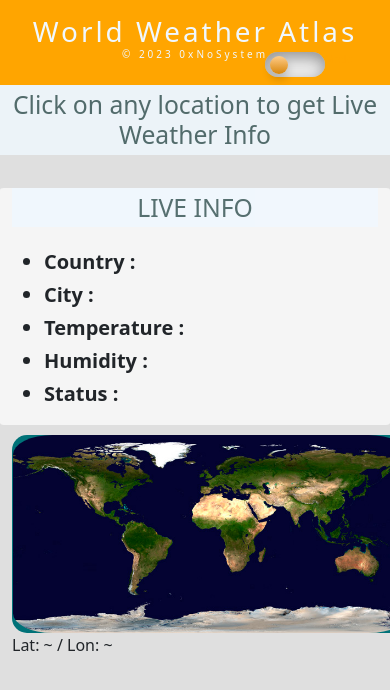
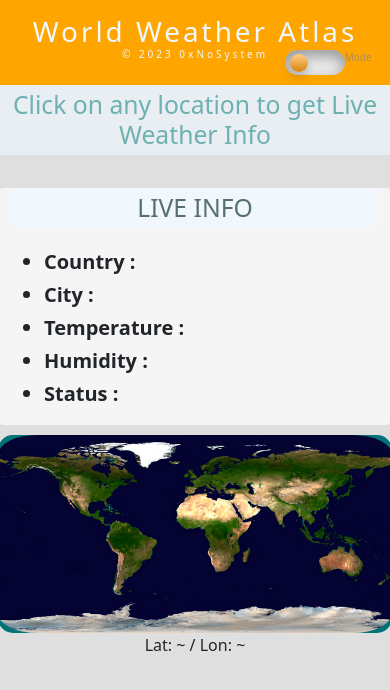
Before and after one commit to 0xNoSystem/One-Click-Weather, a website: page public/index.html in a window 390 px wide. Drawn offline with nearby package versions, Linux system fonts and the light colour scheme; no server answers.

Commit message:
fix styling problems

```diff
--- a/public/script.js
+++ b/public/script.js
@@ -148,6 +148,8 @@ darkmodeButton.addEventListener("click",function(event){
 
   document.querySelector('.live-info-container').classList.toggle('live-info-container-darkmode')
 
+  document.querySelector('h2').classList.toggle('darkmode-h2')
+
 });
 worldMap.addEventListener("click", function(event){
   const newPin = '<img id="pin" src="images/map-pin.png" height="50px" width="50px">';
--- a/public/style.css
+++ b/public/style.css
@@ -40,8 +40,8 @@ h2{
     text-align: center;
     margin-bottom: 33px;
     padding: 5px;
-    color: darkslategrey;
-    opacity: 80%;
+    color: rgb(35, 147, 147);
+    opacity: 60%;
     background-color: aliceblue;
 }
 
@@ -192,6 +192,12 @@ label {
     width: 100%;
 }
 
+.darkmode-h2{
+    color: green;
+}
+
+
+
 
 
 
@@ -207,10 +213,9 @@ label {
     #world-map{
         height: 197.8px;
         width: 394.9px;
-        margin-left: 1px;
+
 
     }
-
 
     #pin{
         z-index: 0;
@@ -233,15 +238,21 @@ label {
         display: flex;
         flex-direction:row;
         position: absolute;
-        top: 52px;
-        left: 68%;
+        top: 50px;
+        left: 73%;
 
       }
 
 
     #darkmode-container p{
-        color: orange ;
+        color: rgb(129, 124, 124) ;
+        opacity: 60%;
     }
 
+    #map-container{
+        display: flex;
+        flex-direction: column;
+        align-items: center;
+    }
 
 }
```
